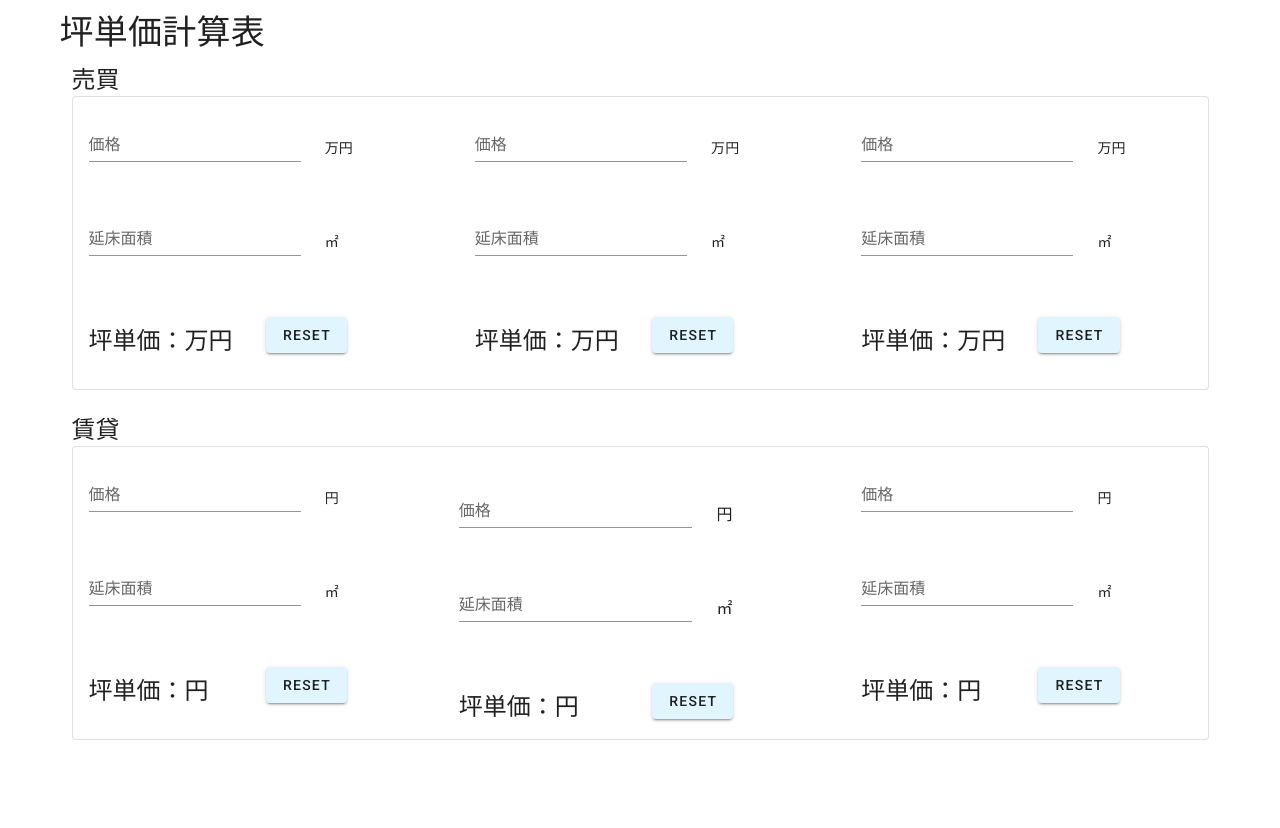
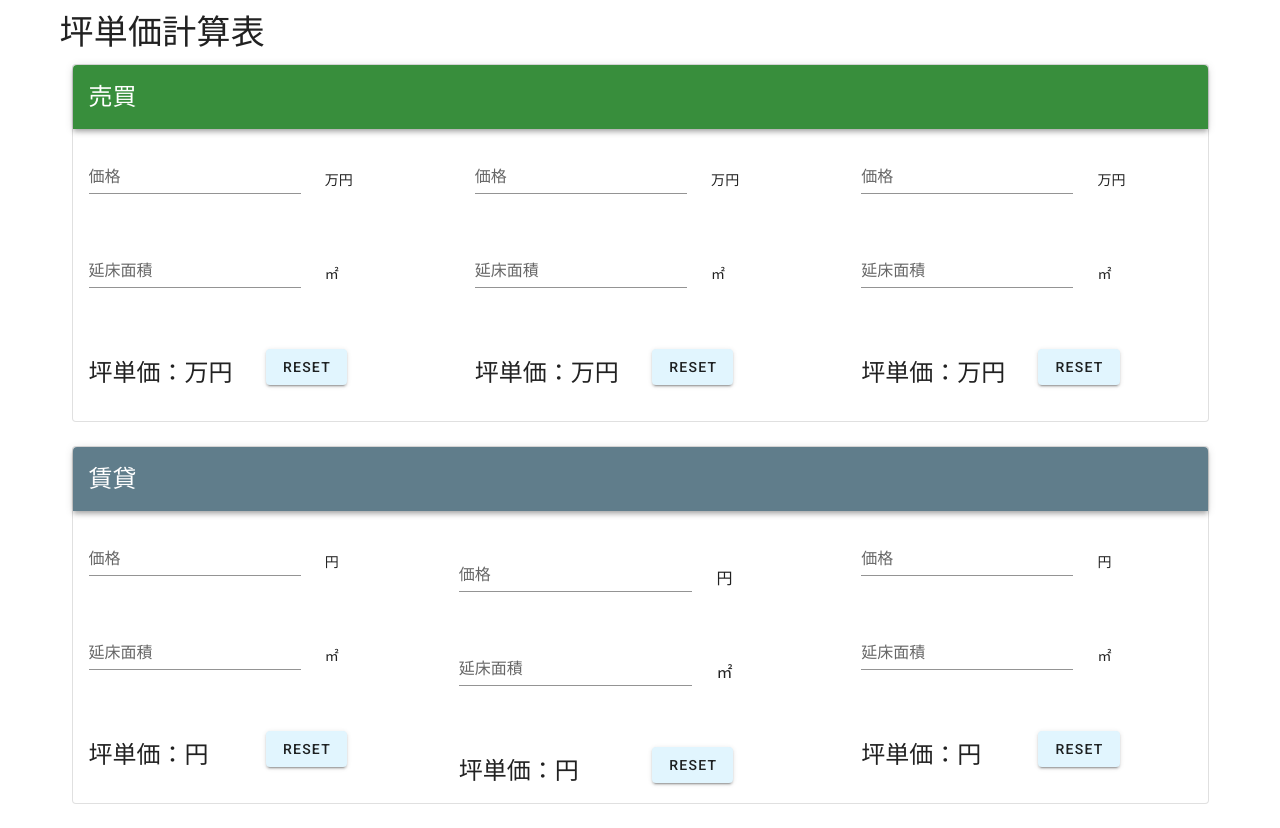
Before and after one commit to yamadabc/unit-price-calculator, a Nuxt app: page / in a window 1280 px wide. Before the commit the page ends 800 px from the top, so only its background shows below. Built offline with nearby package versions, Linux system fonts and the light colour scheme.

Commit message:
レイアウト変更

```diff
--- a/pages/index.vue
+++ b/pages/index.vue
@@ -2,8 +2,8 @@
   <div>
     <h1 class='display-1'>坪単価計算表</h1>
     <v-container>
-      <h2 class='headline'>売買</h2>
       <v-card outlined>
+        <v-toolbar class='headline' color='green darken-2' dark>売買</v-toolbar>
         <v-row>
           <v-col cols='12' md='4'>
             <v-card-text>
@@ -24,8 +24,8 @@
       </v-card>
     </v-container>
     <v-container>
-      <h2 class='headline'>賃貸</h2>
       <v-card outlined>
+        <v-toolbar class='headline' color='blue-grey' dark>賃貸</v-toolbar>
         <v-row>
           <v-col cols='12' md='4'>
             <v-card-text>
```
